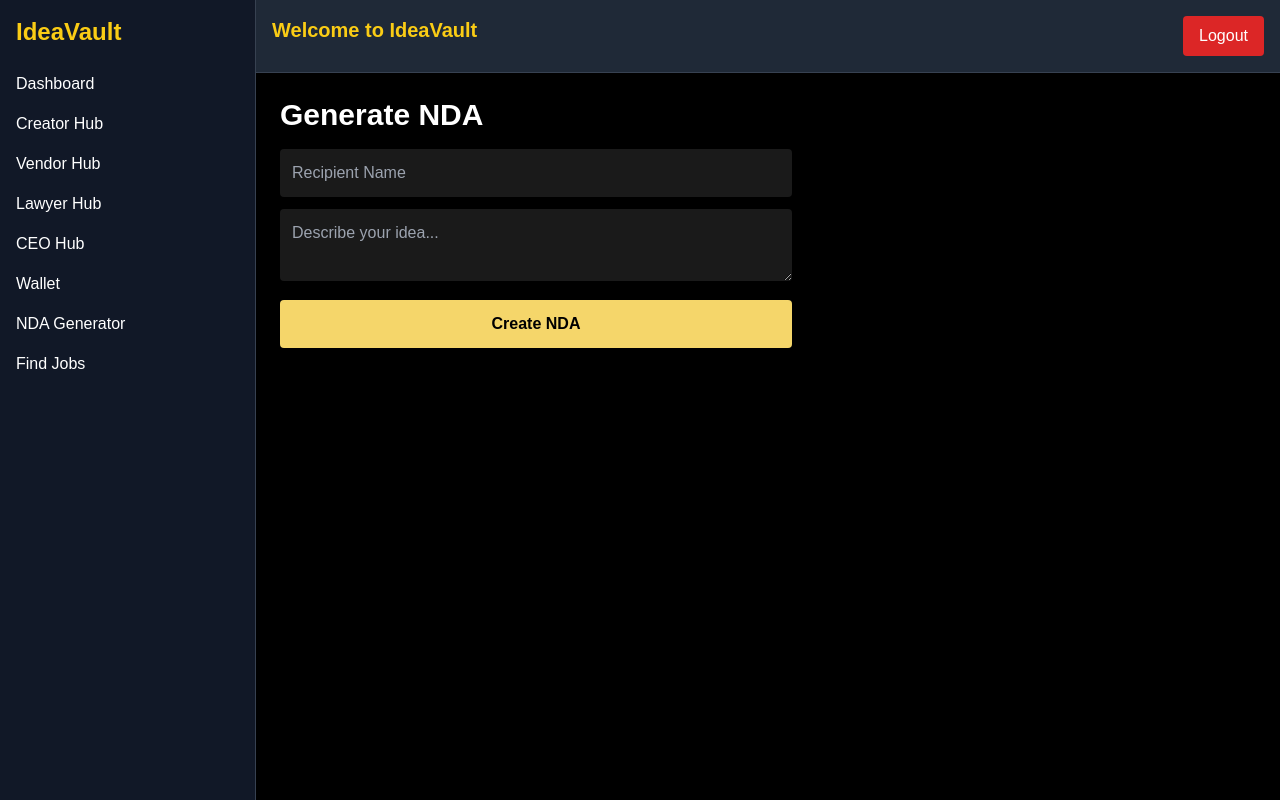
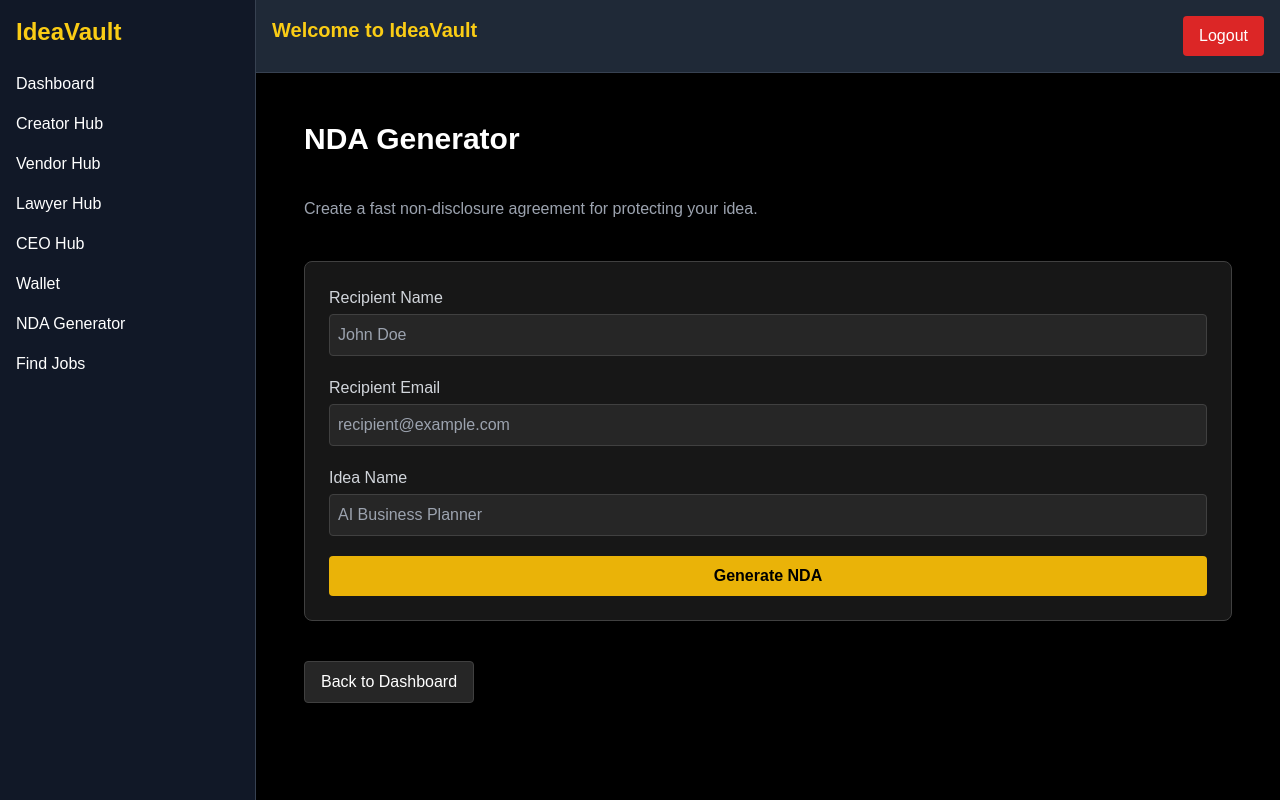
Before and after one commit to jaretlewis007-blip/IdeaVaultclean, a Next.js app: page /nda in a window 1280 px wide. Built offline with nearby package versions, Linux system fonts and the light colour scheme; no server answers; sample sign-in values are in the browser's storage.

Commit message:
Update page.tsx

```diff
--- a/app/nda/page.tsx
+++ b/app/nda/page.tsx
@@ -1,43 +1,134 @@
+// app/nda/page.tsx
 "use client";
 
 import { useState } from "react";
-import { db, auth } from "../../firebase/config";
-import { addDoc, collection, serverTimestamp } from "firebase/firestore";
+import { auth, db } from "../../firebase/config";
+import { useRouter } from "next/navigation";
+import { collection, addDoc, serverTimestamp } from "firebase/firestore";
 
-export default function NDAPage() {
-  const [recipient, setRecipient] = useState("");
-  const [idea, setIdea] = useState("");
+export default function NDAGeneratorPage() {
+  const router = useRouter();
+  const user = auth.currentUser;
 
-  const createNDA = async () => {
-    await addDoc(collection(db, "ndas"), {
-      userId: auth.currentUser?.uid || null,
-      recipient,
-      idea,
-      signedAt: serverTimestamp()
-    });
+  const [recipientName, setRecipientName] = useState("");
+  const [recipientEmail, setRecipientEmail] = useState("");
+  const [ideaName, setIdeaName] = useState("");
+  const [generating, setGenerating] = useState(false);
+  const [generatedText, setGeneratedText] = useState("");
+
+  if (!user) {
+    router.push("/signin");
+    return null;
+  }
+
+  const generateNDA = async () => {
+    if (!recipientName.trim() || !recipientEmail.trim() || !ideaName.trim()) {
+      return;
+    }
+
+    setGenerating(true);
+
+    // Simple NDA template
+    const ndaText = `
+NON-DISCLOSURE AGREEMENT (NDA)
+
+This Agreement is made between:
+
+Creator: ${user.email}
+Recipient: ${recipientName} (${recipientEmail})
+
+Regarding the confidential idea:
+"${ideaName}"
+
+Both parties agree not to disclose, share, or misuse any confidential information related to this idea.
+
+Date: ${new Date().toLocaleDateString()}
+    `.trim();
+
+    setGeneratedText(ndaText);
+
+    try {
+      // Log NDA event (optional)
+      const ref = collection(db, "nda_logs");
+      await addDoc(ref, {
+        creator: user.uid,
+        recipientName,
+        recipientEmail,
+        ideaName,
+        createdAt: serverTimestamp(),
+      });
+    } catch (err) {
+      console.error("Error saving NDA log:", err);
+    }
+
+    setGenerating(false);
   };
 
   return (
-    <div className="max-w-lg">
-      <h1 className="text-3xl font-bold mb-4">Generate NDA</h1>
+    <div className="p-6 space-y-10">
+      <h1 className="text-3xl font-bold">NDA Generator</h1>
+      <p className="text-gray-400">
+        Create a fast non-disclosure agreement for protecting your idea.
+      </p>
 
-      <input
-        className="w-full p-3 bg-white/10 rounded mb-3"
-        placeholder="Recipient Name"
-        onChange={(e) => setRecipient(e.target.value)}
-      />
+      {/* Form */}
+      <div className="bg-neutral-900 p-6 rounded-lg border border-neutral-700 space-y-5">
+        {/* Recipient Name */}
+        <div className="flex flex-col">
+          <label className="text-gray-300 mb-1">Recipient Name</label>
+          <input
+            className="bg-neutral-800 border border-neutral-700 p-2 rounded text-white"
+            placeholder="John Doe"
+            value={recipientName}
+            onChange={(e) => setRecipientName(e.target.value)}
+          />
+        </div>
 
-      <textarea
-        className="w-full p-3 bg-white/10 rounded mb-3"
-        placeholder="Describe your idea..."
-        onChange={(e) => setIdea(e.target.value)}
-      />
+        {/* Recipient Email */}
+        <div className="flex flex-col">
+          <label className="text-gray-300 mb-1">Recipient Email</label>
+          <input
+            className="bg-neutral-800 border border-neutral-700 p-2 rounded text-white"
+            placeholder="recipient@example.com"
+            value={recipientEmail}
+            onChange={(e) => setRecipientEmail(e.target.value)}
+          />
+        </div>
 
+        {/* Idea Name */}
+        <div className="flex flex-col">
+          <label className="text-gray-300 mb-1">Idea Name</label>
+          <input
+            className="bg-neutral-800 border border-neutral-700 p-2 rounded text-white"
+            placeholder="AI Business Planner"
+            value={ideaName}
+            onChange={(e) => setIdeaName(e.target.value)}
+          />
+        </div>
+
+        <button
+          onClick={generateNDA}
+          disabled={generating}
+          className="w-full bg-yellow-500 hover:bg-yellow-600 text-black font-semibold py-2 rounded disabled:opacity-50"
+        >
+          {generating ? "Generating..." : "Generate NDA"}
+        </button>
+      </div>
+
+      {/* Generated NDA */}
+      {generatedText && (
+        <div className="bg-neutral-900 p-6 rounded-lg border border-neutral-700 whitespace-pre-line">
+          <h2 className="text-xl font-bold mb-3">Generated NDA</h2>
+          <p className="text-gray-300">{generatedText}</p>
+        </div>
+      )}
+
+      {/* Back Button */}
       <button
-        onClick={createNDA}
-        className="w-full p-3 bg-gold text-black rounded font-bold"
+        onClick={() => router.push("/dashboard")}
+        className="bg-neutral-800 border border-neutral-700 px-4 py-2 rounded hover:bg-neutral-700"
       >
-        Create NDA
+        Back to Dashboard
       </button>
     </div>
   );
```
